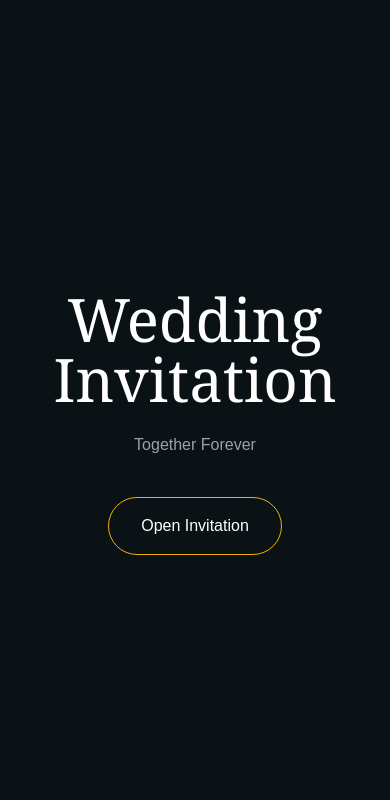
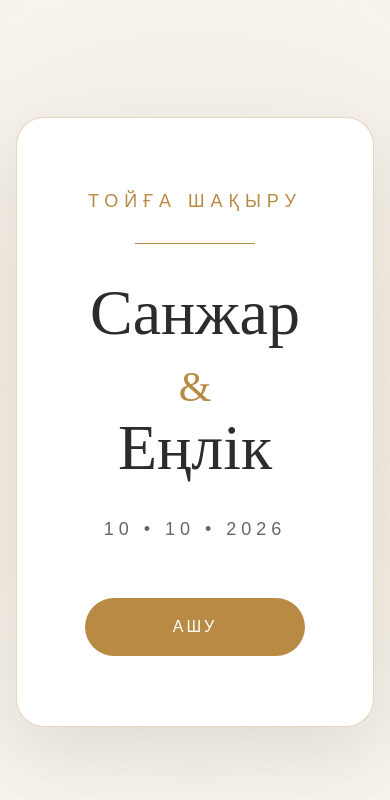
Before and after one commit to Wadag02/wedding-invitation, a React (Vite) app: page / in a window 390 px wide. Shown: the top 800 px of the page. Built offline with nearby package versions, Linux system fonts and the light colour scheme.

Commit message:
Mobile preview version

```diff
--- a/src/App.jsx
+++ b/src/App.jsx
@@ -1,62 +1,29 @@
 import { useState } from "react";
 
+import Envelope from "./components/Envelope/Envelope";
+
 import Hero from "./components/Hero";
+import Invitation from "./components/Invitation";
 import Countdown from "./components/Countdown";
 import Location from "./components/Location";
-import Timeline from "./components/Timeline";
-import DressCode from "./components/DressCode";
 import RSVP from "./components/RSVP";
 import Footer from "./components/Footer";
 
 export default function App() {
-
   const [opened, setOpened] = useState(false);
 
   if (!opened) {
-
-    return (
-
-      <main className="min-h-screen bg-[#0B1215] flex items-center justify-center px-6">
-
-        <div className="text-center">
-
-          <h1 className="text-6xl md:text-7xl font-serif">
-            Wedding Invitation
-          </h1>
-
-          <p className="mt-6 text-gray-400">
-            Together Forever
-          </p>
-
-          <button
-            onClick={() => setOpened(true)}
-            className="mt-10 rounded-full border border-yellow-500 px-8 py-4 transition hover:bg-yellow-500 hover:text-black"
-          >
-            Open Invitation
-          </button>
-
-        </div>
-
-      </main>
-
-    );
-
+    return <Envelope onOpen={() => setOpened(true)} />;
   }
 
   return (
-
-    <main className="bg-[#0B1215] text-white">
-
+    <main className="bg-[#F7F4EF] text-[#2C2C2C]">
       <Hero />
+      <Invitation />
       <Countdown />
       <Location />
-      <Timeline />
-      <DressCode />
       <RSVP />
       <Footer />
-
     </main>
-
   );
-
 }
--- a/src/components/DressCode.jsx
+++ /dev/null
@@ -1,36 +0,0 @@
-export default function DressCode() {
-
-  const colors = [
-    "#FFFFFF",
-    "#DDD6CE",
-    "#B48A5A",
-    "#1A1A1A"
-  ];
-
-  return (
-
-    <section className="py-28">
-
-      <h2 className="text-center text-5xl font-serif">
-        Dress Code
-      </h2>
-
-      <div className="flex justify-center gap-8 mt-14">
-
-        {colors.map((color) => (
-
-          <div
-            key={color}
-            style={{ background: color }}
-            className="w-16 h-16 rounded-full border border-white shadow-lg"
-          />
-
-        ))}
-
-      </div>
-
-    </section>
-
-  );
-
-}
--- a/src/components/Envelope/Envelope.css
+++ b/src/components/Envelope/Envelope.css
@@ -1,13 +1,13 @@
 .screen{
 
     width:100%;
-    height:100vh;
+    min-height:100vh;
 
     display:flex;
-    flex-direction:column;
-
     justify-content:center;
     align-items:center;
+
+    background:#f7f4ef;
 
     position:relative;
 
@@ -15,95 +15,131 @@
 
 }
 
-.glow{
+.backgroundGlow{
 
     position:absolute;
 
-    width:600px;
-    height:600px;
+    width:900px;
+    height:900px;
 
-    border-radius:50%;
+    background:radial-gradient(circle,#d9c49b55 0%,transparent 70%);
 
-    background:#C6A86A20;
-
-    filter:blur(120px);
+    filter:blur(80px);
 
 }
 
-.title{
+.inviteCard{
 
-    letter-spacing:10px;
+    width:420px;
+    max-width:92%;
 
-    color:#C6A86A;
+    background:white;
 
-    margin-bottom:60px;
+    border:1px solid rgba(184,138,68,.35);
+
+    border-radius:28px;
+
+    padding:70px 45px;
+
+    text-align:center;
+
+    box-shadow:
+    0 25px 70px rgba(0,0,0,.08);
+
+    position:relative;
+
+}
+
+.smallTitle{
+
+    font-size:18px;
+
+    letter-spacing:6px;
+
+    color:#b88a44;
 
     text-transform:uppercase;
 
 }
 
-.envelope{
+.goldLine{
 
-    position:relative;
+    width:120px;
 
-    width:340px;
-    height:220px;
+    height:1px;
+
+    background:#b88a44;
+
+    margin:28px auto 35px;
+
+}
+
+.names{
+
+    font-family:"Cormorant Garamond",serif;
+
+    font-size:64px;
+
+    font-weight:500;
+
+    line-height:1.05;
+
+    color:#2c2c2c;
+
+}
+
+.names span{
+
+    color:#b88a44;
+
+    font-size:42px;
+
+}
+
+.date{
+
+    margin-top:35px;
+
+    letter-spacing:5px;
+
+    color:#666;
+
+    font-size:18px;
+
+}
+
+.openButton{
+
+    margin-top:55px;
+
+    width:220px;
+
+    height:58px;
+
+    border:none;
+
+    border-radius:999px;
+
+    background:#b88a44;
+
+    color:white;
+
+    font-size:16px;
+
+    letter-spacing:3px;
 
     cursor:pointer;
 
-}
-
-.letter{
-
-    position:absolute;
-
-    inset:20px;
-
-    background:#f4efe7;
-
-    border-radius:10px;
-
-    display:flex;
-
-    justify-content:center;
-    align-items:center;
-
-    color:#C6A86A;
-
-    font-size:60px;
+    transition:.3s;
 
 }
 
-.front{
+.openButton:hover{
 
-    position:absolute;
+    background:#a67a38;
 
-    inset:0;
+    transform:translateY(-3px);
 
-    background:#162126;
-
-    clip-path:polygon(0 100%,50% 45%,100% 100%);
+    box-shadow:0 10px 25px rgba(184,138,68,.35);
 
 }
-
-.flap{
-
-    position:absolute;
-
-    inset:0;
-
-    background:#223038;
-
-    clip-path:polygon(0 0,100% 0,50% 55%);
-
-}
-
-.hint{
-
-    margin-top:50px;
-
-    color:#888;
-
-    letter-spacing:3px;
-
-}
--- a/src/components/Envelope/Envelope.jsx
+++ b/src/components/Envelope/Envelope.jsx
@@ -1,82 +1,49 @@
 import { motion } from "framer-motion";
+import { wedding } from "../../data/wedding";
 
 import "./Envelope.css";
 
 export default function Envelope({ onOpen }) {
-
   return (
-
     <motion.section
       className="screen"
       initial={{ opacity: 0 }}
       animate={{ opacity: 1 }}
       exit={{ opacity: 0 }}
     >
-
-            <div className="glow"/>
-
-            <motion.p
-
-                initial={{ opacity:0,y:-20 }}
-                animate={{ opacity:1,y:0 }}
-                transition={{ delay:.2 }}
-
-                className="title"
-
-            >
-                Wedding Invitation
-            </motion.p>
+      <div className="backgroundGlow" />
 
       <motion.div
+        className="inviteCard"
+        initial={{ y: 40, opacity: 0, scale: 0.95 }}
+        animate={{ y: 0, opacity: 1, scale: 1 }}
+        transition={{
+          duration: 0.8,
+        }}
+      >
+        <p className="smallTitle">{wedding.title}</p>
 
-                whileHover={{
-                    scale:1.05,
-                    y:-10
-                }}
+        <div className="goldLine" />
 
-                whileTap={{
-                    scale:.98
-                }}
+        <h1 className="names">
+          {wedding.groom}
+          <br />
+          <span>&</span>
+          <br />
+          {wedding.bride}
+        </h1>
 
-                transition={{
-                    type:"spring",
-                    stiffness:250
-                }}
+        <p className="date">
+          {wedding.dateText}
+        </p>
 
-                className="envelope"
-
+        <button
+          className="openButton"
           onClick={onOpen}
-
         >
-
-                <div className="letter">
-
-                    ✦
-
-                </div>
-
-                <div className="front"/>
-
-                <div className="flap"/>
-
+          АШУ
+        </button>
       </motion.div>
-
-            <motion.p
-
-                initial={{ opacity:0 }}
-                animate={{ opacity:1 }}
-                transition={{ delay:1 }}
-
-                className="hint"
-
-            >
-
-                Tap the envelope
-
-            </motion.p>
-
     </motion.section>
-
   );
-
 }
--- a/src/components/Hero.jsx
+++ b/src/components/Hero.jsx
@@ -1,38 +1,65 @@
+import { wedding } from "../data/wedding";
+import { motion } from "framer-motion";
+
 export default function Hero() {
   return (
     <section className="relative min-h-screen flex items-center justify-center overflow-hidden">
 
-      {/* Background */}
-      <div className="absolute inset-0 bg-gradient-to-b from-[#0B1215] via-[#162126] to-[#0B1215]" />
+      {/* Фон */}
+      <div className="absolute inset-0 bg-[#F7F4EF]" />
 
-      <div className="absolute w-[700px] h-[700px] rounded-full bg-yellow-500/10 blur-[150px]" />
+      {/* Световое пятно */}
+      <div className="absolute w-[700px] h-[700px] rounded-full bg-[#D8C49A]/20 blur-[140px]" />
 
-      <div className="relative text-center px-6">
+      {/* Орнамент */}
+      <div
+        className="absolute inset-0 opacity-[0.04]"
+        style={{
+          backgroundImage:
+            "radial-gradient(circle,#B88A44 1px,transparent 1px)",
+          backgroundSize: "32px 32px",
+        }}
+      />
 
-        <div className="w-56 h-56 rounded-full border-2 border-yellow-500 mx-auto overflow-hidden shadow-2xl">
-          <img
-            src="https://picsum.photos/500"
-            alt="Couple"
-            className="w-full h-full object-cover"
-          />
+      <motion.div
+        initial={{ opacity: 0, y: 70 }}
+        animate={{ opacity: 1, y: 0 }}
+        transition={{ duration: 1 }}
+        className="relative text-center px-6"
+      >
+        <p className="uppercase tracking-[10px] text-[#B88A44] text-sm">
+          {wedding.title}
+        </p>
+
+        <div className="w-32 h-px bg-[#B88A44]/50 mx-auto mt-8 mb-10" />
+
+        <h1
+          style={{ fontFamily: "Cormorant Garamond" }}
+          className="text-7xl md:text-8xl leading-none font-medium text-[#2C2C2C]"
+        >
+          {wedding.groom}
+        </h1>
+
+        <div
+          style={{ fontFamily: "Cormorant Garamond" }}
+          className="text-5xl text-[#B88A44] my-4"
+        >
+          &
         </div>
 
-        <p className="mt-10 uppercase tracking-[8px] text-yellow-500">
-          Wedding Invitation
-        </p>
-
-        <h1 className="mt-6 text-6xl md:text-8xl font-serif">
-          Groom
-          <span className="mx-5 text-yellow-500">&</span>
-          Bride
+        <h1
+          style={{ fontFamily: "Cormorant Garamond" }}
+          className="text-7xl md:text-8xl leading-none font-medium text-[#2C2C2C]"
+        >
+          {wedding.bride}
         </h1>
 
-        <p className="mt-8 text-xl text-gray-300">
-          24 August 2027
+        <div className="w-32 h-px bg-[#B88A44]/50 mx-auto mt-10 mb-8" />
+
+        <p className="tracking-[8px] text-[#666] text-lg">
+          {wedding.dateText}
         </p>
-
-      </div>
-
+      </motion.div>
     </section>
   );
 }
--- /dev/null
+++ b/src/components/Invitation.jsx
@@ -0,0 +1,26 @@
+import { wedding } from "../data/wedding";
+
+export default function Invitation() {
+  return (
+    <section className="py-28 px-6 bg-[#F7F4EF]">
+      <div className="max-w-3xl mx-auto text-center">
+
+        <div className="w-28 h-px bg-[#B88A44] mx-auto mb-10"></div>
+
+        <h2
+          style={{ fontFamily: "Cormorant Garamond" }}
+          className="text-6xl mb-12"
+        >
+          Құрметті қонақтар!
+        </h2>
+
+        <p className="text-xl leading-10 whitespace-pre-line text-gray-700">
+          {wedding.invitationText}
+        </p>
+
+        <div className="w-28 h-px bg-[#B88A44] mx-auto mt-12"></div>
+
+      </div>
+    </section>
+  );
+}
--- a/src/components/Timeline.jsx
+++ /dev/null
@@ -1,20 +0,0 @@
-export default function Timeline() {
-  return (
-    <section className="py-24 text-center">
-
-      <h2 className="text-4xl font-serif">
-        Timeline
-      </h2>
-
-      <div className="space-y-5 mt-10">
-
-        <p>15:00 Ceremony</p>
-        <p>17:00 Photos</p>
-        <p>18:00 Dinner</p>
-        <p>21:00 Party</p>
-
-      </div>
-
-    </section>
-  );
-}
--- /dev/null
+++ b/src/data/wedding.js
@@ -0,0 +1,28 @@
+export const wedding = {
+  title: "Тойға шақыру",
+
+  groom: "Санжар",
+
+  bride: "Еңлік",
+
+  date: "2026-10-10T18:00:00",
+
+  dateText: "10 • 10 • 2026",
+
+  venue: "Sanzhar Grand Ballroom",
+
+  city: "Алматы, Қазақстан",
+
+  address: "Sanzhar Grand Ballroom",
+
+  mapLink:
+    "https://2gis.kz/almaty/geo/70000001054095105/77.048761,43.305975",
+
+  invitationText: `Құрметті қонақтар!
+
+Өміріміздегі ең қымбат сәттердің бірінде сіздерді жанымыздан көріп, қуанышымызды бірге бөліссек дейміз.
+
+Сіздердің ақ баталарыңыз бен жүрекжарды тілектеріңіз жаңа өміріміздің ең көркем бастауы болып, осы күннің шаттығын еселей түсеріне сенеміз.
+
+Ізгі ниетпен сіздерді қуанышымыздың қадірлі куәсі болуға шақырамыз!`,
+};
```
Also changed, not shown: src/components/Countdown.jsx (+54 -28 lines), src/components/Location.jsx (+40 -23 lines). Lines whose indentation alone changed are shown as unchanged.
